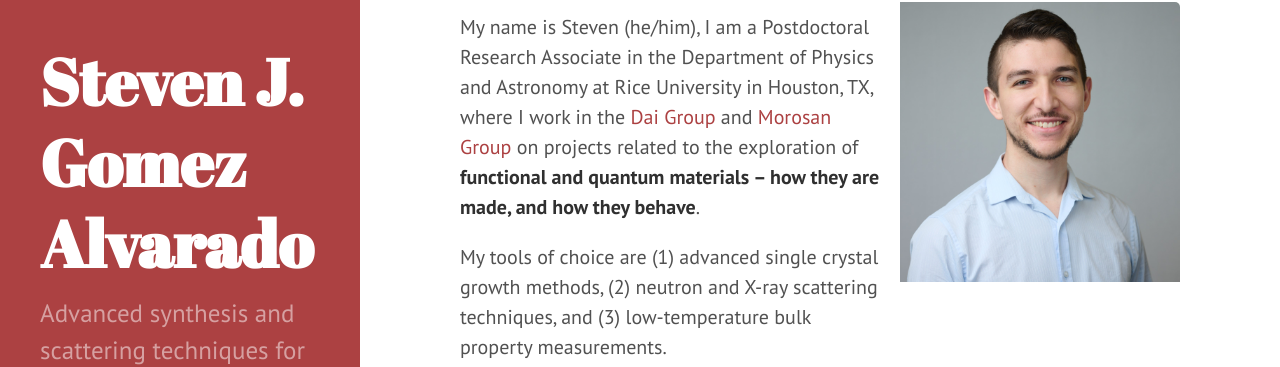
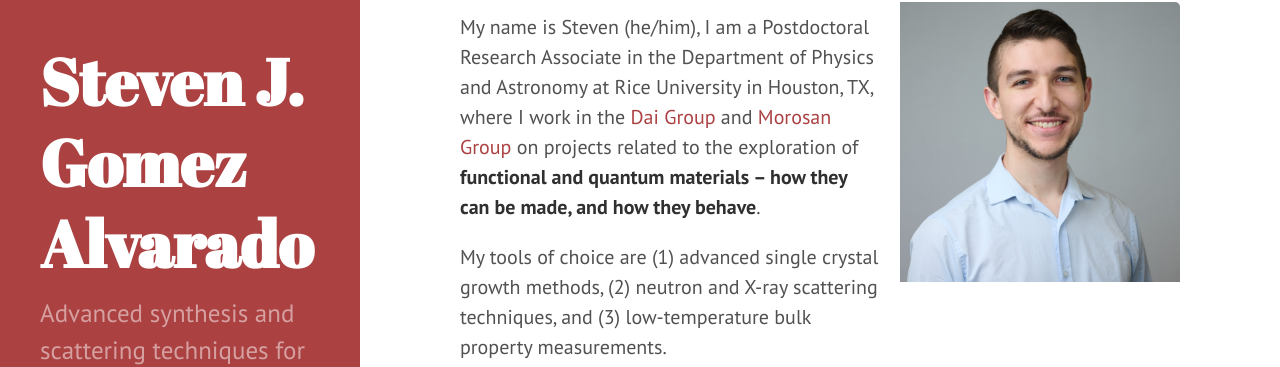
Before and after one commit to stevenjgomez/stevenjgomez.github.io, a Jekyll site: the page built from index.md, in a window 1280 px wide. Shown: the part 138-505 px from the top of the page. Built offline with Jekyll 4.4.1, drawn with Linux system fonts in a browser that asks for light colours.

Commit message:
Update bio

```diff
--- a/index.md
+++ b/index.md
@@ -4,7 +4,7 @@ layout: "page"
 ---
 <img style="float:right; padding-left: 1rem; padding-bottom: 1rem; width: 300px" src="img/headshot.jpg">
 
-My name is Steven (he/him), I am a Postdoctoral Research Associate in the Department of Physics and Astronomy at Rice University in Houston, TX, where I work in the [Dai Group](https://pdai.phys.rice.edu/) and [Morosan Group](https://morosan.rice.edu/) on projects related to the exploration of **functional and quantum materials -- how they are made, and how they behave**.
+My name is Steven (he/him), I am a Postdoctoral Research Associate in the Department of Physics and Astronomy at Rice University in Houston, TX, where I work in the [Dai Group](https://pdai.phys.rice.edu/) and [Morosan Group](https://morosan.rice.edu/) on projects related to the exploration of **functional and quantum materials -- how they can be made, and how they behave**.
 
 My tools of choice are (1) advanced single crystal growth methods, (2) neutron and X-ray scattering techniques, and (3) low-temperature bulk property measurements.
 
```
